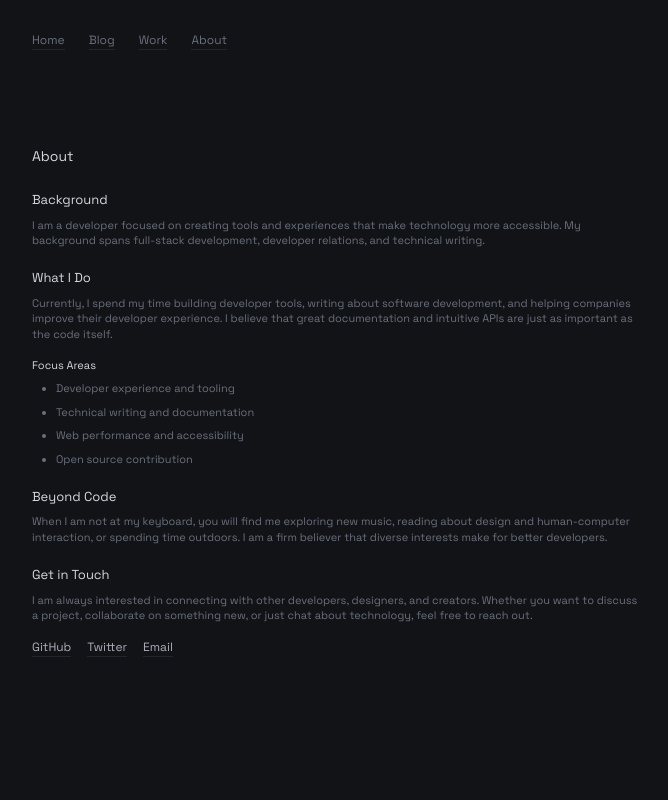
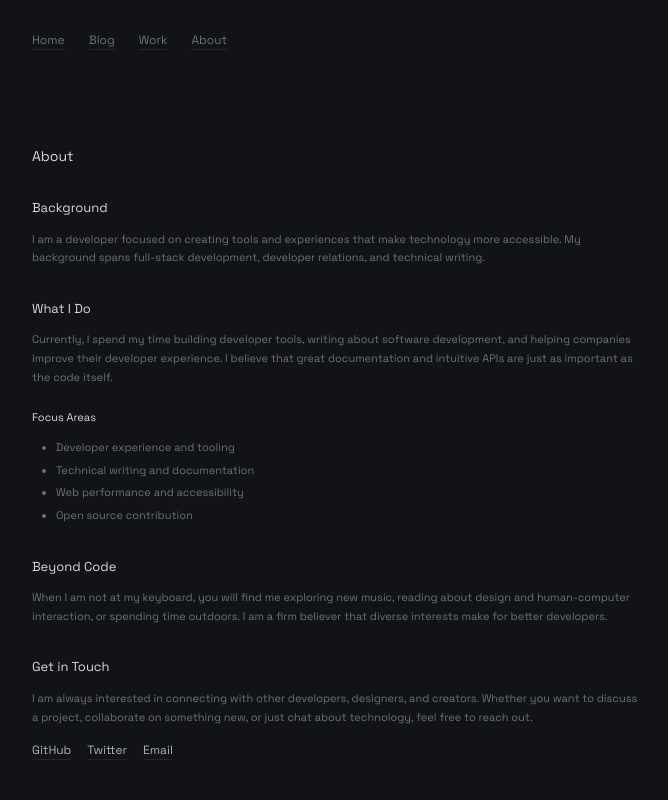
Before and after one commit to zhravan/zen-mdx-blog, a Next.js app: page /about in a window 1280 px wide. Shown: the top 800 px of the page, without its empty margins (304-972 px from the left). Built offline with nearby package versions, Linux system fonts and the light colour scheme.

Commit message:
fix: improve blog post typography with proper spacing and hierarchy

```diff
--- a/app/globals.css
+++ b/app/globals.css
@@ -59,53 +59,55 @@ a:hover {
   font-size: 0.9375rem;
   line-height: 1.6;
   font-weight: 400;
-  margin-bottom: 0.75rem;
-  margin-top: 1.5rem;
+  margin-bottom: 1rem;
+  margin-top: 0;
 }
 
 .prose h2 {
   font-size: 0.8125rem;
   line-height: 1.5;
   font-weight: 400;
-  margin-bottom: 0.5rem;
-  margin-top: 1.25rem;
+  margin-bottom: 0.75rem;
+  margin-top: 2rem;
 }
 
 .prose h3 {
   font-size: 0.6875rem;
   line-height: 1.4;
   font-weight: 400;
-  margin-bottom: 0.5rem;
-  margin-top: 1rem;
+  margin-bottom: 0.75rem;
+  margin-top: 1.5rem;
 }
 
 .prose p {
   font-size: 0.6875rem;
-  line-height: 1.4;
-  margin-bottom: 0.75rem;
+  line-height: 1.7;
+  margin-bottom: 1rem;
   color: var(--color-muted-foreground);
 }
 
 .prose ul {
   list-style-type: disc;
   font-size: 0.6875rem;
-  line-height: 1.4;
+  line-height: 1.7;
   margin-bottom: 1rem;
   margin-left: 1.5rem;
+  margin-top: 0.5rem;
   color: var(--color-muted-foreground);
 }
 
 .prose ol {
   list-style-type: decimal;
   font-size: 0.6875rem;
-  line-height: 1.4;
+  line-height: 1.7;
   margin-bottom: 1rem;
   margin-left: 1.5rem;
+  margin-top: 0.5rem;
   color: var(--color-muted-foreground);
 }
 
 .prose li {
-  margin-bottom: 0.5rem;
+  margin-bottom: 0.25rem;
   color: var(--color-muted-foreground);
 }
 
@@ -128,10 +130,14 @@ a:hover {
   border-left: 4px solid var(--color-border);
   padding-left: 1rem;
   font-style: italic;
-  margin: 1rem 0;
+  margin: 1.5rem 0;
   color: var(--color-muted-foreground);
   font-size: 0.6875rem;
-  line-height: 1.4;
+  line-height: 1.7;
+}
+
+.prose blockquote p {
+  margin: 0;
 }
 
 .prose pre code {
@@ -159,6 +165,10 @@ a:hover {
 .prose-sm {
   font-size: 0.6875rem;
   line-height: 1.4;
+}
+
+.prose-sm h1:first-child {
+  display: none;
 }
 
 .max-w-none {
```
